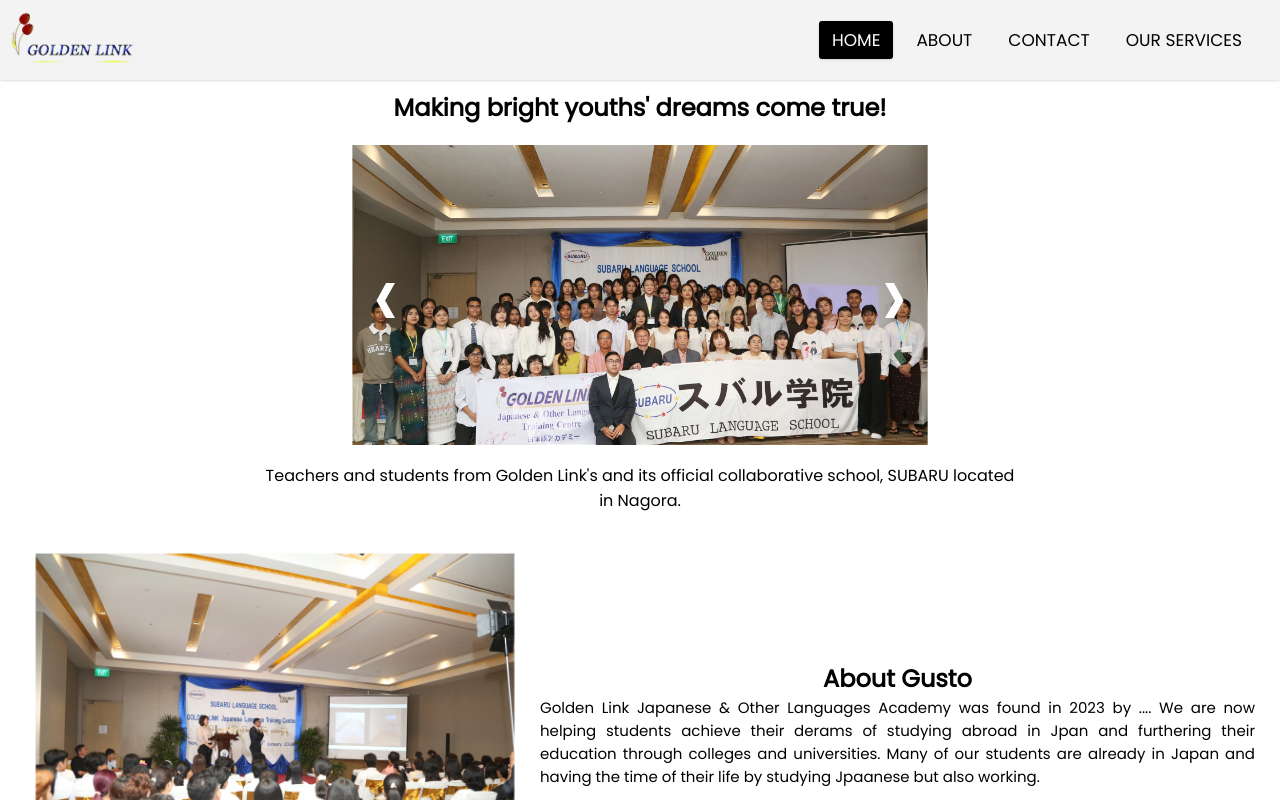
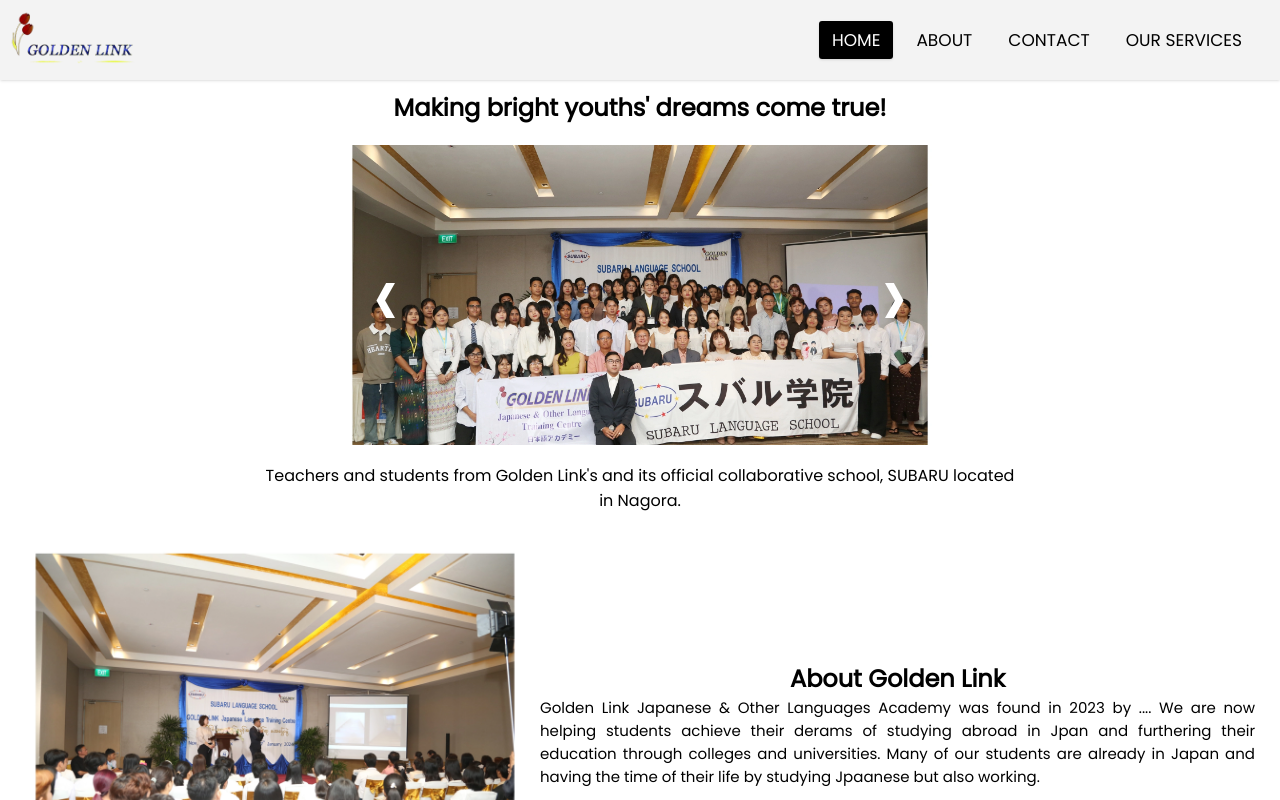
Before and after one commit to NayAungLin910/goldenlink, an Angular app: page / in a window 1280 px wide. Shown: the top 800 px of the page. Built offline with nearby package versions, Linux system fonts and the light colour scheme.

Commit message:
Chaning the Mail Title

```diff
--- a/src/app/main-content/main-content.component.html
+++ b/src/app/main-content/main-content.component.html
@@ -1,5 +1,5 @@
 <div class="wrapper">
-  <h2 class="mainTitle" style="text-align: center;">{{ mainTitle }}</h2>
+  <h2 class="mainTitle">{{ mainTitle }}</h2>
   <gl-image-slider [slides]="slides"></gl-image-slider>
   <gl-aos-fade-content [aosContents]="aosContents"></gl-aos-fade-content>
 </div>
--- a/src/app/main-content/main-content.component.ts
+++ b/src/app/main-content/main-content.component.ts
@@ -54,7 +54,7 @@ export class MainContentComponent implements OnInit {
       imageName: 'Teaching Youths',
       content:
         'Golden Link Japanese & Other Languages Academy was found in 2023 by .... We are now helping students achieve their derams of studying abroad in Jpan and furthering their education through colleges and universities. Many of our students are already in Japan and having the time of their life by studying Jpaanese but also working.',
-      title: 'About Gusto',
+      title: 'About Golden Link',
     },
     {
       imageUrl: '/assets/planty.webp',
```
